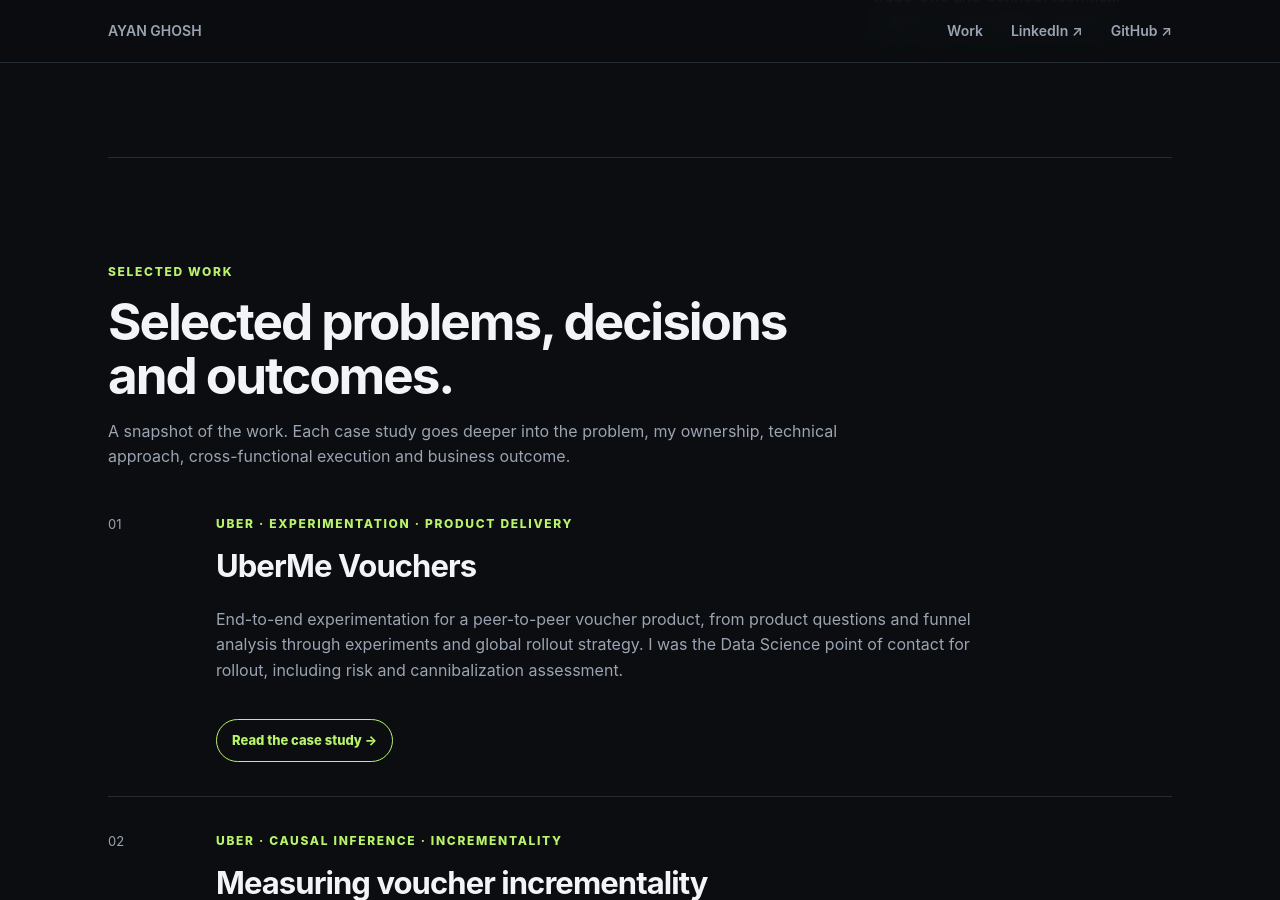
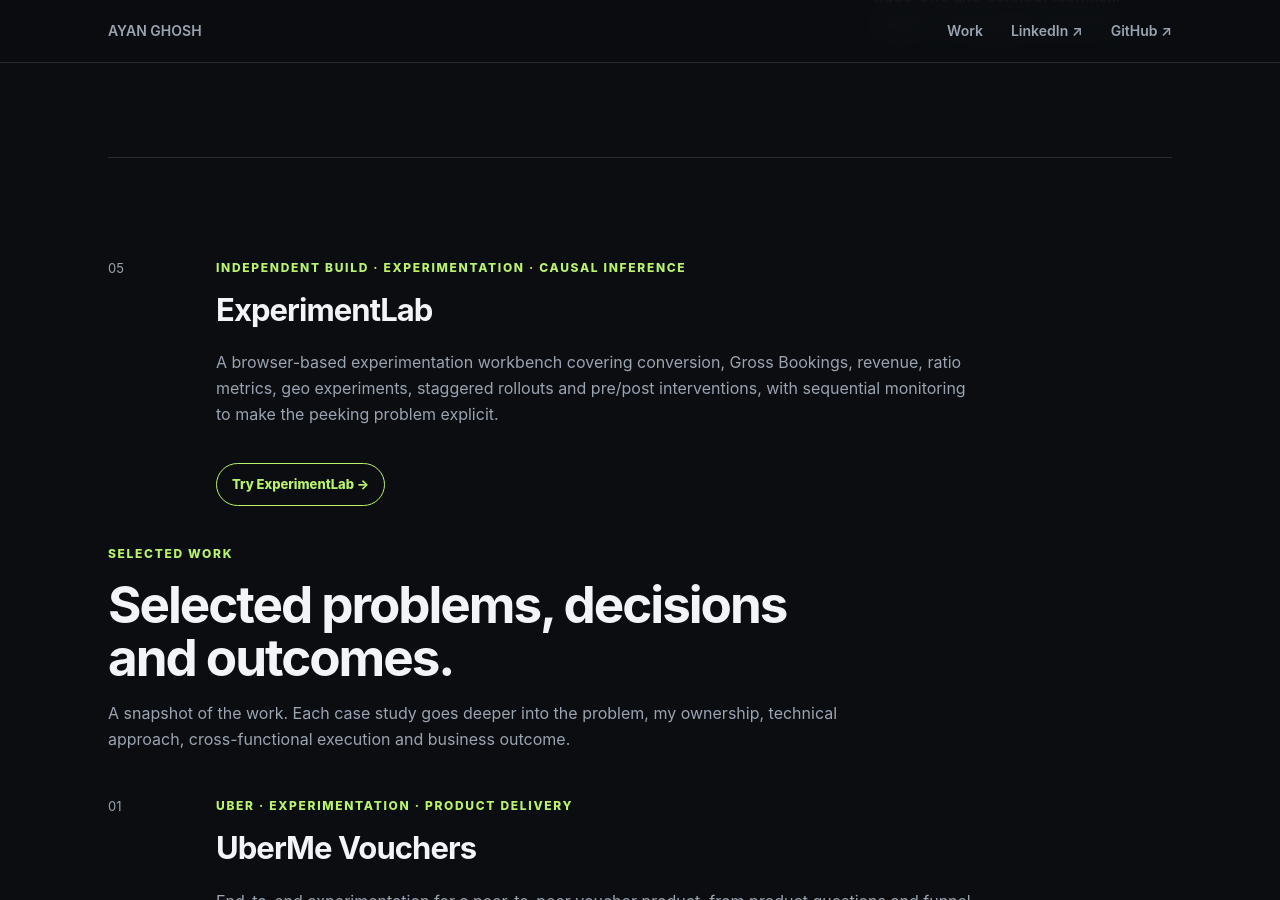
Before and after one commit to ayan-ghosh103/ayan-ghosh103.github.io, a Jekyll site: the page built from index.html, in a window 1280 px wide and 900 px high, scrolled down 1613 px. Built offline with Jekyll 4.4.1, drawn with Linux system fonts in a browser that asks for light colours.

Commit message:
Feature ExperimentLab in selected work

```diff
--- a/index.html
+++ b/index.html
@@ -28,6 +28,7 @@ title: Ayan Ghosh — Data, AI & Product
 </section>
 
 <section id="work" class="section">
+<article class="case featured"><div class="case-number">05</div><div><div class="tag">INDEPENDENT BUILD · EXPERIMENTATION · CAUSAL INFERENCE</div><h3>ExperimentLab</h3><p>A browser-based experimentation workbench covering conversion, Gross Bookings, revenue, ratio metrics, geo experiments, staggered rollouts and pre/post interventions, with sequential monitoring to make the peeking problem explicit.</p><a class="read-more" href="/experimentlab-v2/">Try ExperimentLab →</a></div></article>
   <div class="section-heading"><span class="eyebrow">SELECTED WORK</span><h2>Selected problems, decisions and outcomes.</h2><p>A snapshot of the work. Each case study goes deeper into the problem, my ownership, technical approach, cross-functional execution and business outcome.</p></div>
 
   <article class="case featured"><div class="case-number">01</div><div><div class="tag">UBER · EXPERIMENTATION · PRODUCT DELIVERY</div><h3>UberMe Vouchers</h3><p>End-to-end experimentation for a peer-to-peer voucher product, from product questions and funnel analysis through experiments and global rollout strategy. I was the Data Science point of contact for rollout, including risk and cannibalization assessment.</p><a class="read-more" href="/work/uberme-vouchers/">Read the case study →</a></div></article>
```
